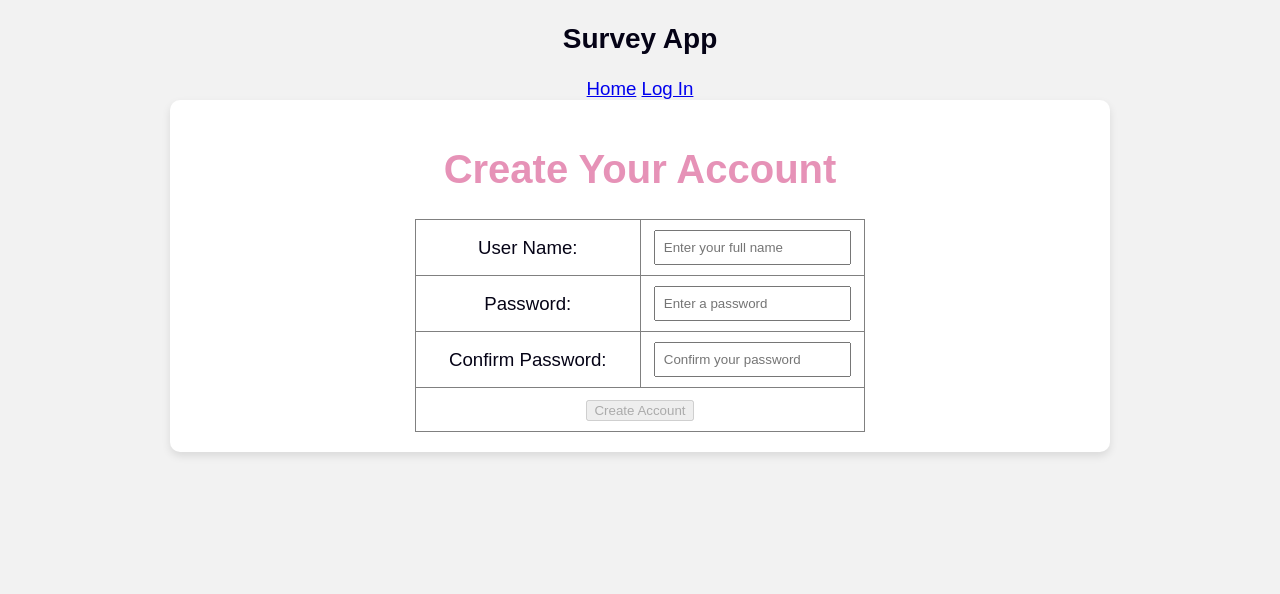
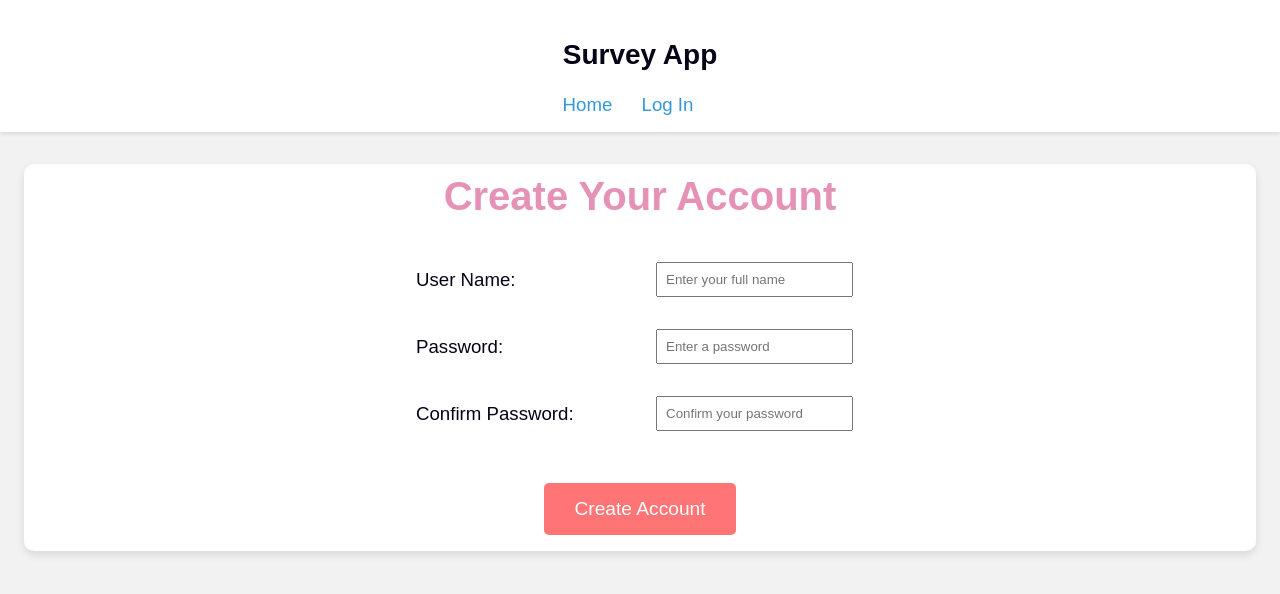
Before and after one commit to rbarans/CAPSTON3RS, a Flask app: page /createaccount in a window 1280 px wide. Shown: the top 594 px of the page. Run offline with Flask 3, Linux system fonts and the light colour scheme; some libraries are stand-ins or nearby versions.

Commit message:
Changes in style.css, base.html, createaccount.html

```diff
--- a/system/static/style.css
+++ b/system/static/style.css
@@ -27,6 +27,20 @@ main {
     padding-bottom: 20px; /* Add space at the bottom so content doesn't overlap footer */
 }
 
+/*Zar */
+button
+{
+    background-color: #ff7575;
+    color: white;
+    font-size: 1.2rem;
+    padding: 15px 30px;
+    margin-top: 20px;
+    border: none;
+    border-radius: 5px;
+    cursor: pointer;
+}
+
+/*  */
 
 .container {
     max-width: 900px;
@@ -39,6 +53,7 @@ main {
 h1 {
     font-size: 2.5rem;
     color: #e692b7;
+    padding-top: 10px;
 }
 .survey-button {
     background-color: #ff7575;
@@ -95,3 +110,194 @@ h1 {
 .survey-nochangebutton:hover {
     background-color: #e692b7;
 }
+
+/* Zar */
+/* //////////////////////////////////////  */
+
+.createaccount-table {
+    width:40%;
+    border-collapse: collapse;
+}
+
+.createaccount-table th,
+.createaccount-table td {
+    padding: 1rem;
+    text-align: left;
+}
+
+textarea {
+    resize: none;
+    /* Prevent resizing */
+    width: 500px;
+    height: 50px;
+    /* Set a fixed height */
+}
+
+/* Navigation Bar */
+.navbar {
+    background-color: #ffffff;
+    box-shadow: 0 2px 4px rgba(0, 0, 0, 0.1);
+    padding: 1rem 2rem;
+    display: block;
+    justify-content: space-between;
+    align-items: center;
+}
+
+.app-title {
+    font-size: 1.5rem;
+    font-weight: 600;
+    color: #2c3e50;
+}
+
+
+.nav-link {
+    color: #3498db;
+    text-decoration: none;
+    transition: color 0.3s ease;
+    padding-right: 1.5rem;
+}
+
+.nav-link:hover {
+    color: #2980b9;
+}
+
+.container {
+    max-width: 900px;
+    margin: 0 auto;
+    padding: 20px;
+    background-color: white;
+    box-shadow: 0 4px 8px rgba(0, 0, 0, 0.1);
+    border-radius: 10px;
+}
+
+
+/* Main Content Container */
+.container {
+    max-width: 1200px;
+    margin: 2rem auto;
+    padding: 0 1rem;
+}
+
+/* Suggestion Management Section */
+.suggestion-management {
+    background: white;
+    border-radius: 8px;
+    box-shadow: 0 2px 4px rgba(0, 0, 0, 0.05);
+    padding: 2rem;
+    margin-bottom: 2rem;
+}
+
+.section-title {
+    font-size: 1.3rem;
+    color: #34495e;
+    margin-bottom: 1.5rem;
+    padding-bottom: 0.5rem;
+    border-bottom: 2px solid #ecf0f1;
+}
+
+/* Form Elements */
+.input-group {
+    margin-bottom: 1.5rem;
+}
+
+.input-label {
+    display: block;
+    margin-bottom: 0.5rem;
+    color: #7f8c8d;
+    font-weight: 500;
+}
+
+.input-field {
+    width: 100%;
+    padding: 0.8rem;
+    border: 1px solid #bdc3c7;
+    border-radius: 4px;
+    font-size: 1rem;
+    transition: border-color 0.3s ease;
+}
+
+.input-field:focus {
+    border-color: #3498db;
+    outline: none;
+}
+
+.add-button {
+    background-color: #3498db;
+    color: white;
+    padding: 0.8rem 1.5rem;
+    border: none;
+    border-radius: 4px;
+    cursor: pointer;
+    transition: background-color 0.3s ease;
+}
+
+.add-button:hover {
+    background-color: #2980b9;
+}
+
+/* Suggestions List */
+.suggestions-list {
+    background: white;
+    border-radius: 8px;
+    box-shadow: 0 2px 4px rgba(0, 0, 0, 0.05);
+    overflow: hidden;
+}
+
+.suggestion-table {
+    width: 100%;
+    border-collapse: collapse;
+}
+
+.suggestion-table th,
+.suggestion-table td {
+    padding: 1rem;
+    text-align: left;
+}
+
+.suggestion-table thead {
+    background-color: #f8f9fa;
+    border-bottom: 2px solid #ecf0f1;
+}
+
+.suggestion-table th {
+    color: #7f8c8d;
+    font-weight: 600;
+}
+
+.suggestion-table tbody tr {
+    border-bottom: 1px solid #ecf0f1;
+}
+
+.suggestion-table tbody tr:hover {
+    background-color: #f8f9fa;
+}
+
+.action-button {
+    background: none;
+    border: none;
+    color: #3498db;
+    cursor: pointer;
+    padding: 0.5rem;
+    margin: 0 0.25rem;
+}
+
+.action-button:hover {
+    color: #2980b9;
+}
+
+/* Responsive Design */
+@media (max-width: 768px) {
+    .container {
+        padding: 0 0.5rem;
+    }
+
+    .suggestion-management {
+        padding: 1rem;
+    }
+
+    .suggestion-table th,
+    .suggestion-table td {
+        padding: 0.75rem;
+    }
+}
+/* ////////////////////// */
--- a/system/templates/base.html
+++ b/system/templates/base.html
@@ -19,7 +19,7 @@
         {% if current_user.is_authenticated %}
 
         <a href="{{ url_for('add_suggestion') }}" class="nav-link">Suggestion</a>
-        <a href="{{ url_for('profile') }}">My Profile</a>
+        <a href="{{ url_for('profile') }}" class="nav-link">My Profile</a>
         <a href="{{ url_for('logout') }}" class="nav-link">Log Out</a>
         {% else %}
         <a href="{{ url_for('login') }}" class="nav-link">Log In</a>
--- a/system/templates/createaccount.html
+++ b/system/templates/createaccount.html
@@ -17,7 +17,7 @@
     <div class="container">
         <h1>Create Your Account</h1>
         <form id="registerForm" method="POST">
-            <table border="1">
+            <table class="createaccount-table">
                 <tr>
                     <td><label for="username">User Name:</label></td>
                     <td><input type="text" id="username" name="username" required placeholder="Enter your full name">
```
